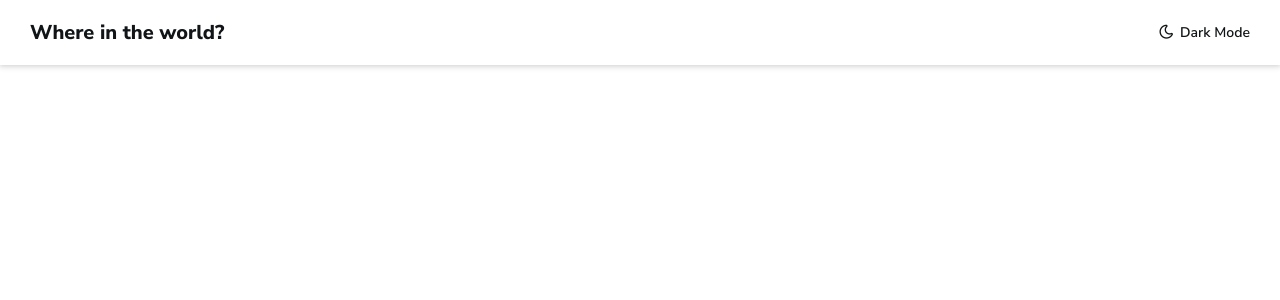
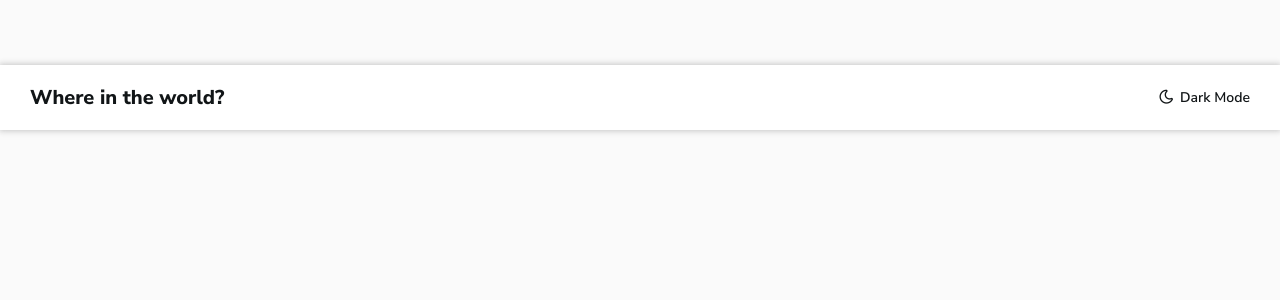
Before and after one commit to leouui/countries-api, a React (Create React App) app: page / in a window 1280 px wide. Shown: the top 300 px of the page. Built offline with nearby package versions, Linux system fonts and the light colour scheme.

Commit message:
styles added to DashRoutes container

```diff
--- a/src/routes/routes/DashRoutes.jsx
+++ b/src/routes/routes/DashRoutes.jsx
@@ -3,7 +3,7 @@ import { Home ,CountryDetails} from "../../views"
 import { NavBar } from "../../layout"
 
 const DashRoutes = () => {
-    return <div>
+    return <div className="content__principal">
         <NavBar/>
         <Routes>
             <Route path="/" element={<Home/>} />
--- a/src/styles/global_styles/index.css
+++ b/src/styles/global_styles/index.css
@@ -0,0 +1 @@
+@import "./principalContainers.css";
--- /dev/null
+++ b/src/styles/global_styles/principalContainers.css
@@ -0,0 +1,7 @@
+@import "../base/settings.css";
+
+.content__principal {
+    background-color: var(--app-bg-color);
+    padding-top: var(--navbar-height);
+    min-height: 100vh;
+}
```
